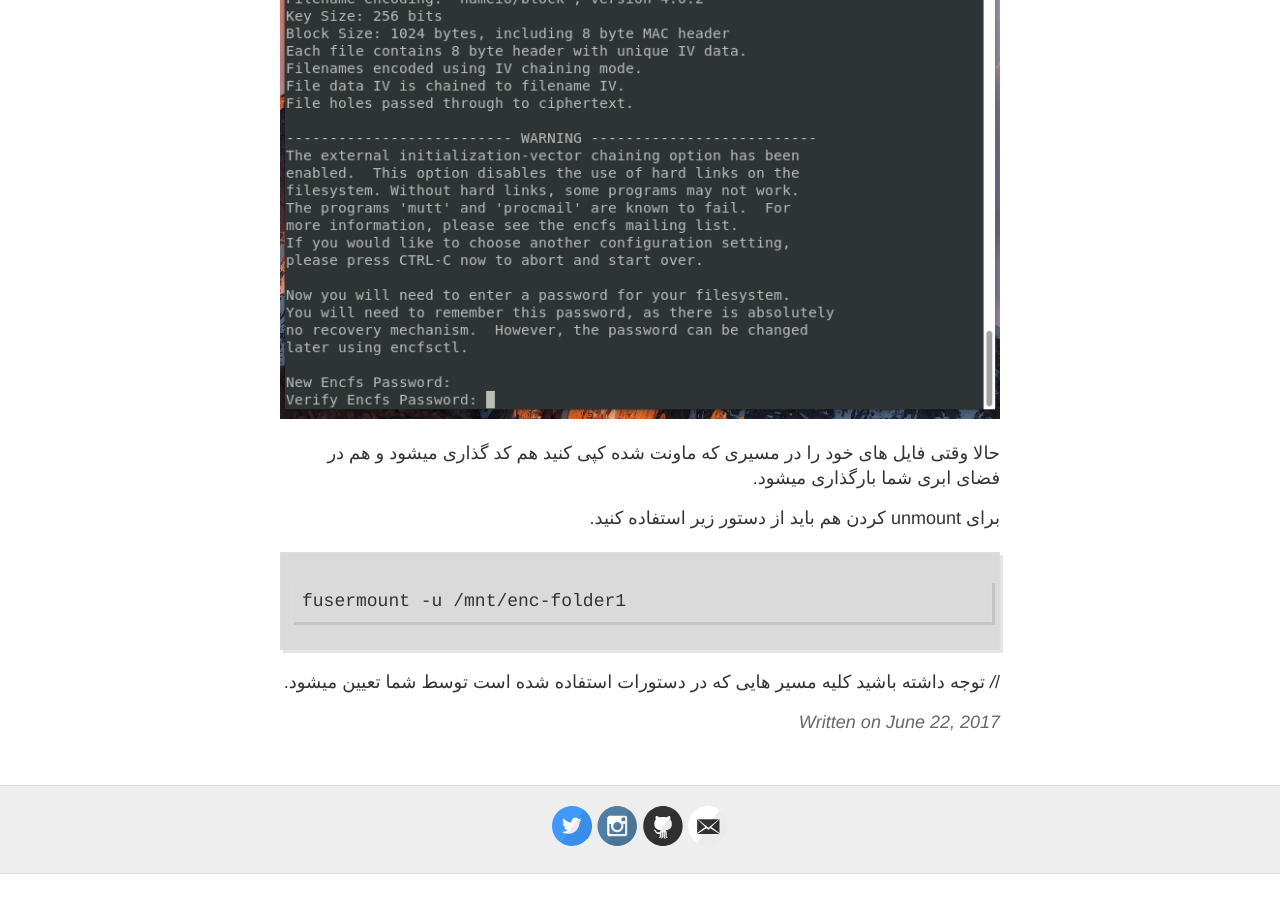
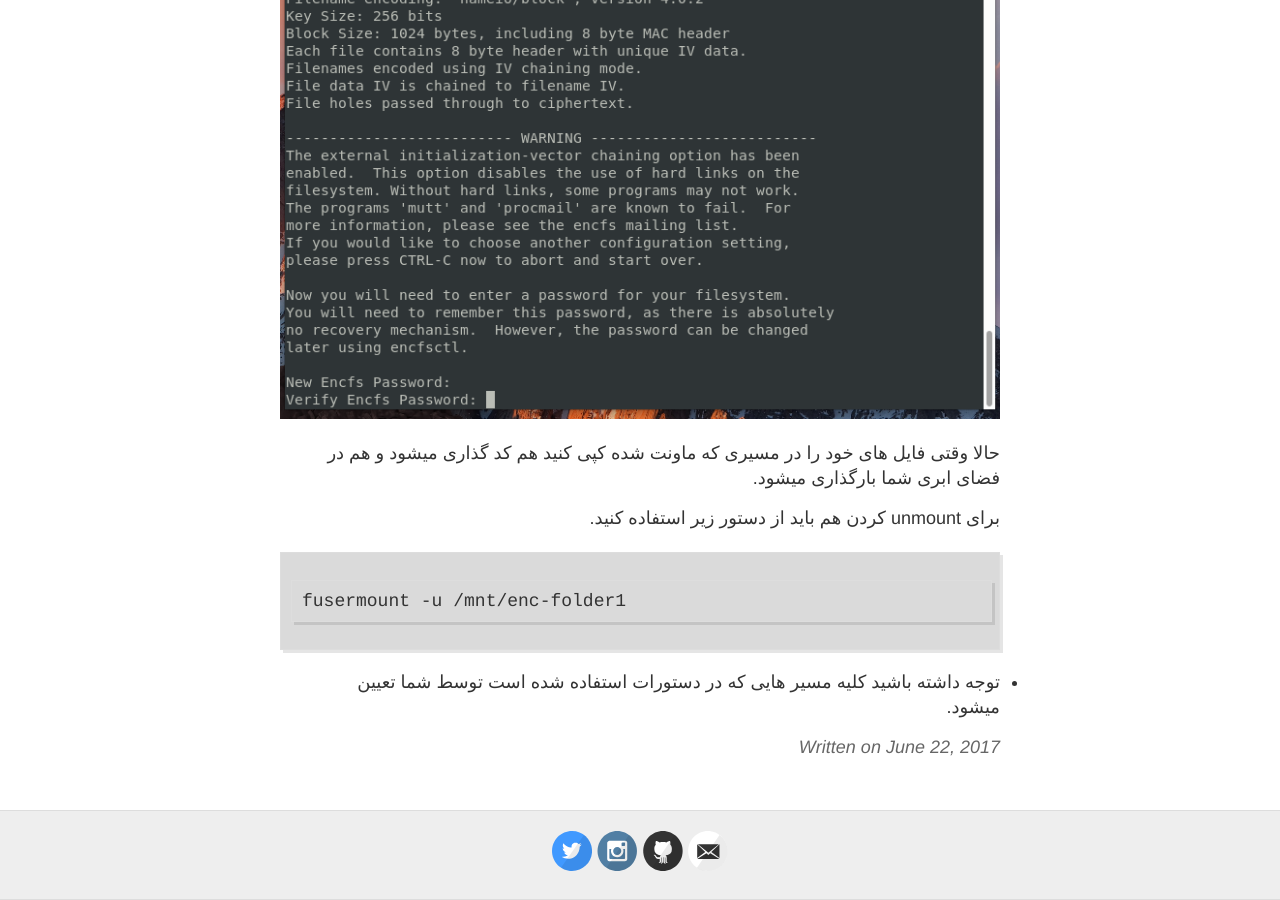
Before and after one commit to rasooll/rasoolsf.github.io, a Jekyll site: the page built from _posts/2017-6-22-encfs.md, in a window 1280 px wide and 900 px high, scrolled down 890 px. Built offline with Jekyll 4.4.1, drawn with Linux system fonts in a browser that asks for light colours; before the commit the page ends 1764 px from its top, so only the background shows below that.

````diff
--- a/_posts/2017-6-22-encfs.md
+++ b/_posts/2017-6-22-encfs.md
@@ -29,4 +29,4 @@ encfs ~/dropbox/encrypt /mnt/enc-folder1
 fusermount -u /mnt/enc-folder1
 ```
 
-/*/* توجه داشته باشید کلیه مسیر هایی که در دستورات استفاده شده است توسط شما تعیین میشود.
+* توجه داشته باشید کلیه مسیر هایی که در دستورات استفاده شده است توسط شما تعیین میشود.
````
